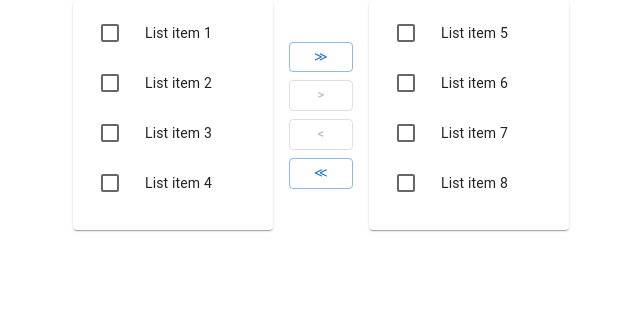
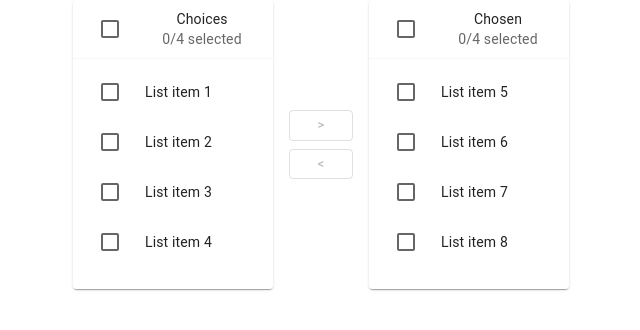
Before and after one commit to sinhasudhanshu/My-React-App, a React (Create React App) app: page / in a window 1280 px wide. Shown: the top 330 px of the page, without its empty margins (319-959 px from the left). Built offline with nearby package versions, Linux system fonts and the light colour scheme.

Commit message:
enhanced transfer list

```diff
--- a/src/App.js
+++ b/src/App.js
@@ -13,7 +13,8 @@ import './App.css';
 //import BasicSwitchButton from './components/BasicSwitchButton';
 //import SwitchColor from './components/Switch
 //import TextFields from './components/TextFields';
-import TransferLists from './components/TransferLists';
+//import TransferLists from './components/TransferLists';
+import TransferList from './components/TransferList';
 //import MyButtons from './components/MyButtons';
 //import MyButtonsGroup from './components/MyButtonsGroup';
 
@@ -23,7 +24,7 @@ function App() {
 
         <center>
 
-       <TransferLists/>
+       <TransferList/>
 
         </center>
 
--- /dev/null
+++ b/src/components/TransferList.js
@@ -0,0 +1,160 @@
+import * as React from 'react';
+import Grid from '@mui/material/Grid';
+import List from '@mui/material/List';
+import Card from '@mui/material/Card';
+import CardHeader from '@mui/material/CardHeader';
+import ListItem from '@mui/material/ListItem';
+import ListItemText from '@mui/material/ListItemText';
+import ListItemIcon from '@mui/material/ListItemIcon';
+import Checkbox from '@mui/material/Checkbox';
+import Button from '@mui/material/Button';
+import Divider from '@mui/material/Divider';
+
+function not(a, b) {
+  return a.filter((value) => b.indexOf(value) === -1);
+}
+
+function intersection(a, b) {
+  return a.filter((value) => b.indexOf(value) !== -1);
+}
+
+function union(a, b) {
+  return [...a, ...not(b, a)];
+}
+
+ function TransferList() {
+  const [checked, setChecked] = React.useState([]);
+  const [left, setLeft] = React.useState([0, 1, 2, 3]);
+  const [right, setRight] = React.useState([4, 5, 6, 7]);
+
+  const leftChecked = intersection(checked, left);
+  const rightChecked = intersection(checked, right);
+
+  const handleToggle = (value) => () => {
+    const currentIndex = checked.indexOf(value);
+    const newChecked = [...checked];
+
+    if (currentIndex === -1) {
+      newChecked.push(value);
+    } else {
+      newChecked.splice(currentIndex, 1);
+    }
+
+    setChecked(newChecked);
+  };
+
+  const numberOfChecked = (items) =>
+    intersection(checked, items).length;
+
+  const handleToggleAll = (items) => () => {
+    if (numberOfChecked(items) === items.length) {
+      setChecked(not(checked, items));
+    } else {
+      setChecked(union(checked, items));
+    }
+  };
+
+  const handleCheckedRight = () => {
+    setRight(right.concat(leftChecked));
+    setLeft(not(left, leftChecked));
+    setChecked(not(checked, leftChecked));
+  };
+
+  const handleCheckedLeft = () => {
+    setLeft(left.concat(rightChecked));
+    setRight(not(right, rightChecked));
+    setChecked(not(checked, rightChecked));
+  };
+
+  const customList = (title, items) => (
+    <Card>
+      <CardHeader
+        sx={{ px: 2, py: 1 }}
+        avatar={
+          <Checkbox
+            onClick={handleToggleAll(items)}
+            checked={numberOfChecked(items) === items.length && items.length !== 0}
+            indeterminate={
+              numberOfChecked(items) !== items.length && numberOfChecked(items) !== 0
+            }
+            disabled={items.length === 0}
+            inputProps={{
+              'aria-label': 'all items selected',
+            }}
+          />
+        }
+        title={title}
+        subheader={`${numberOfChecked(items)}/${items.length} selected`}
+      />
+      <Divider />
+      <List
+        sx={{
+          width: 200,
+          height: 230,
+          bgcolor: 'background.paper',
+          overflow: 'auto',
+        }}
+        dense
+        component="div"
+        role="list"
+      >
+        {items.map((value) => {
+          const labelId = `transfer-list-all-item-${value}-label`;
+
+          return (
+            <ListItem
+              key={value}
+              role="listitem"
+              button
+              onClick={handleToggle(value)}
+            >
+              <ListItemIcon>
+                <Checkbox
+                  checked={checked.indexOf(value) !== -1}
+                  tabIndex={-1}
+                  disableRipple
+                  inputProps={{
+                    'aria-labelledby': labelId,
+                  }}
+                />
+              </ListItemIcon>
+              <ListItemText id={labelId} primary={`List item ${value + 1}`} />
+            </ListItem>
+          );
+        })}
+      </List>
+    </Card>
+  );
+
+  return (
+    <Grid container spacing={2} justifyContent="center" alignItems="center">
+      <Grid item>{customList('Choices', left)}</Grid>
+      <Grid item>
+        <Grid container direction="column" alignItems="center">
+          <Button
+            sx={{ my: 0.5 }}
+            variant="outlined"
+            size="small"
+            onClick={handleCheckedRight}
+            disabled={leftChecked.length === 0}
+            aria-label="move selected right"
+          >
+            &gt;
+          </Button>
+          <Button
+            sx={{ my: 0.5 }}
+            variant="outlined"
+            size="small"
+            onClick={handleCheckedLeft}
+            disabled={rightChecked.length === 0}
+            aria-label="move selected left"
+          >
+            &lt;
+          </Button>
+        </Grid>
+      </Grid>
+      <Grid item>{customList('Chosen', right)}</Grid>
+    </Grid>
+  );
+}
+export default TransferList;
```
